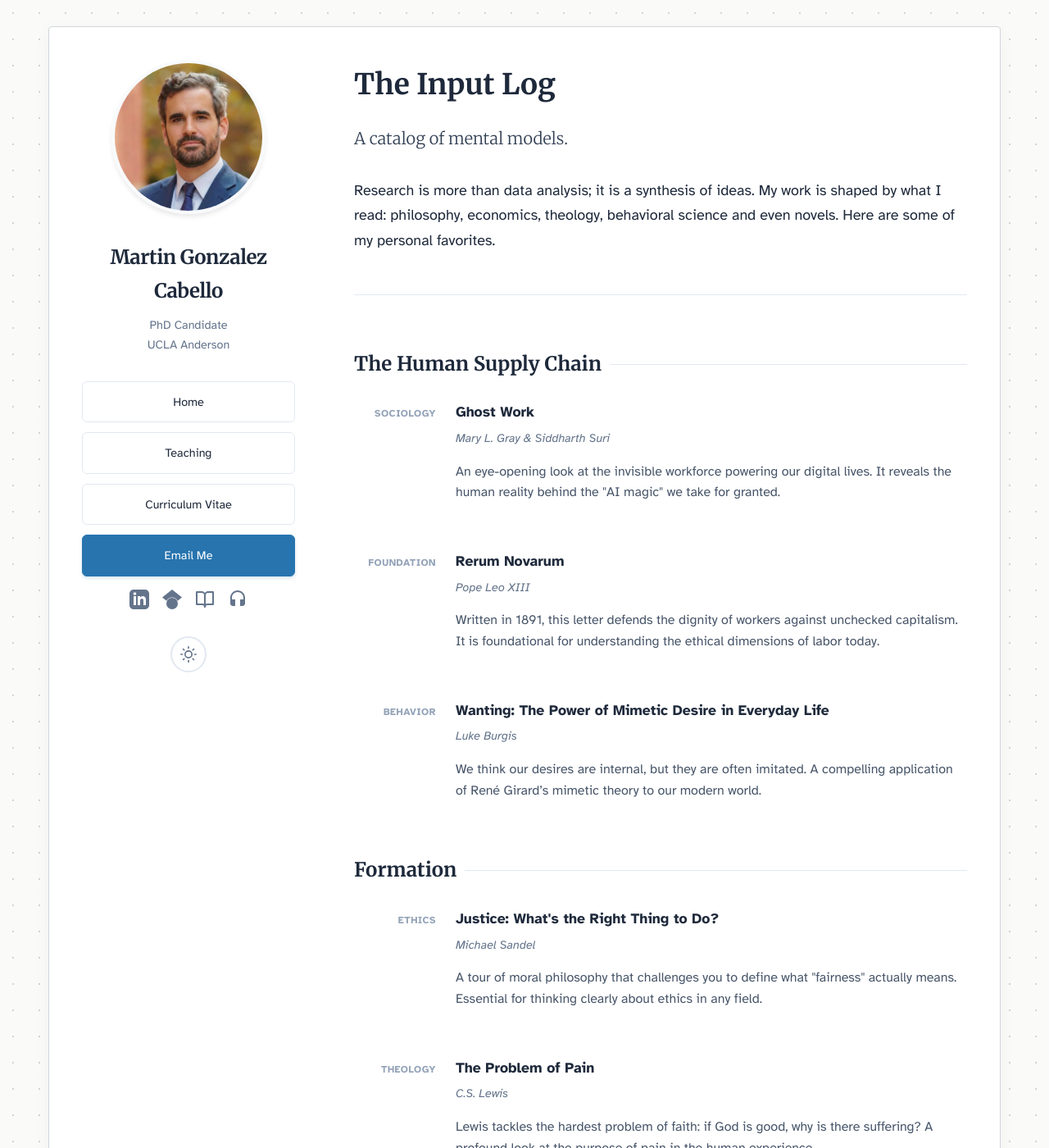
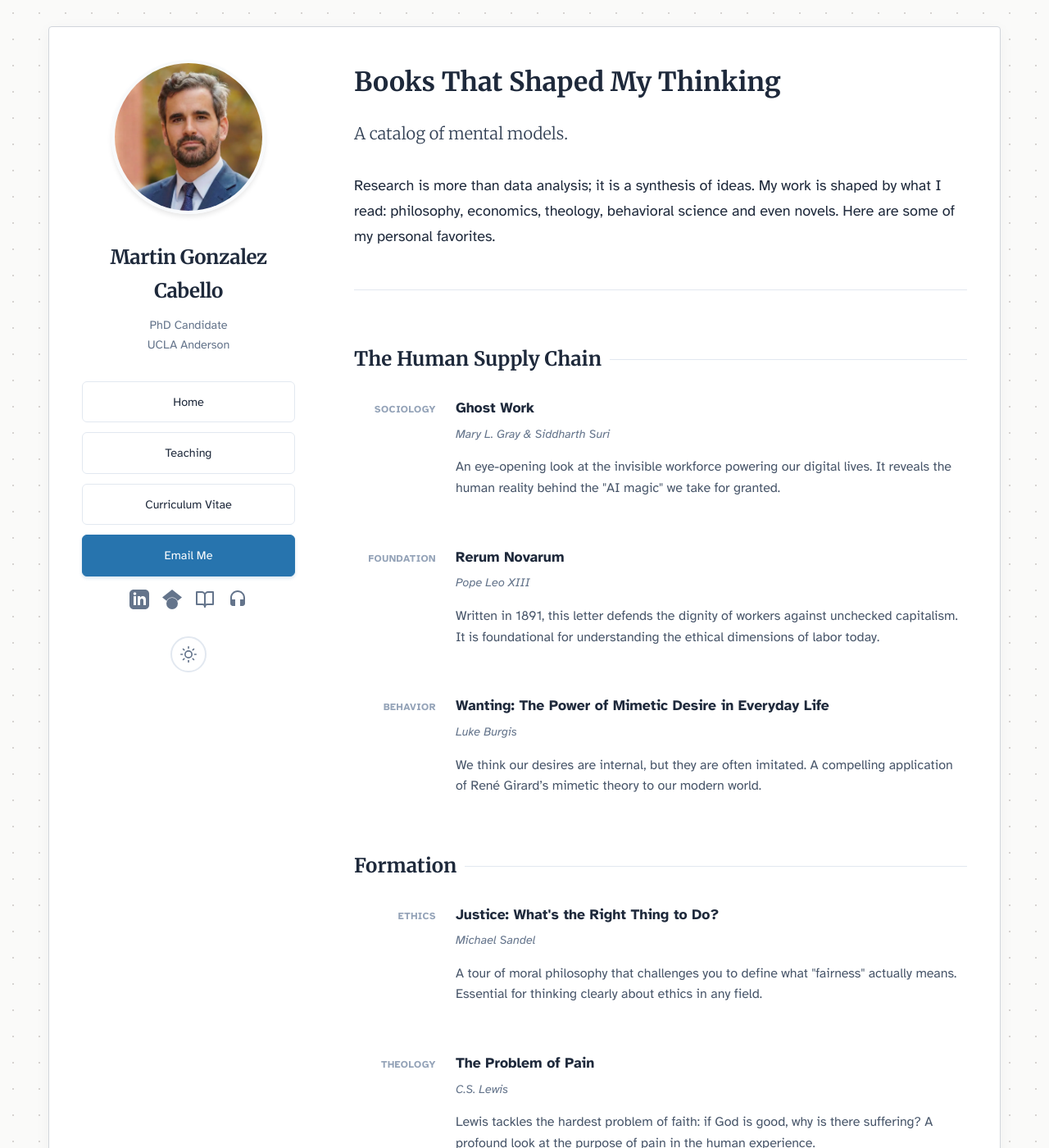
Before and after one commit to martins73/research-site, a Jekyll site: the page built from library.html, in a window 1280 px wide and 1400 px high. Shown: the whole window at 82% size. Built offline with Jekyll 4.4.1, drawn with Linux system fonts in a browser that asks for light colours.

Commit message:
Remove library-specific H1 styling and update library title
- Removed .library-intro h1 rule from CSS for consistency
- All H1 headings now use the same styling (1.75rem)
- Changed library page title from "The Input Log" to "Books That Shaped My Thinking"

https://claude.ai/code/session_01PM4kxPLA8WTgYFNfX7Jkid

```diff
--- a/assets/css/style.css
+++ b/assets/css/style.css
@@ -929,11 +929,6 @@ a .cv-logo:hover {
     padding-bottom: var(--space-8);
 }
 
-.library-intro h1 {
-    font-size: 2.2rem;
-    margin-bottom: var(--space-2);
-}
-
 .bookshelf-title {
     font-family: 'Merriweather', serif;
     font-size: var(--text-5xl);
--- a/library.html
+++ b/library.html
@@ -7,7 +7,7 @@ description: Martin Gonzalez Cabello's reading list - Books on AI, crowdwork, ph
 
 <section>
     <div class="library-intro">
-        <h1>The Input Log</h1>
+        <h1>Books That Shaped My Thinking</h1>
         <p class="lead">A catalog of mental models.</p>
         <p>Research is more than data analysis; it is a synthesis of ideas. My work is shaped by what I read: philosophy, economics, theology, behavioral science and even novels. Here are some of my personal favorites.</p>
     </div>
```
